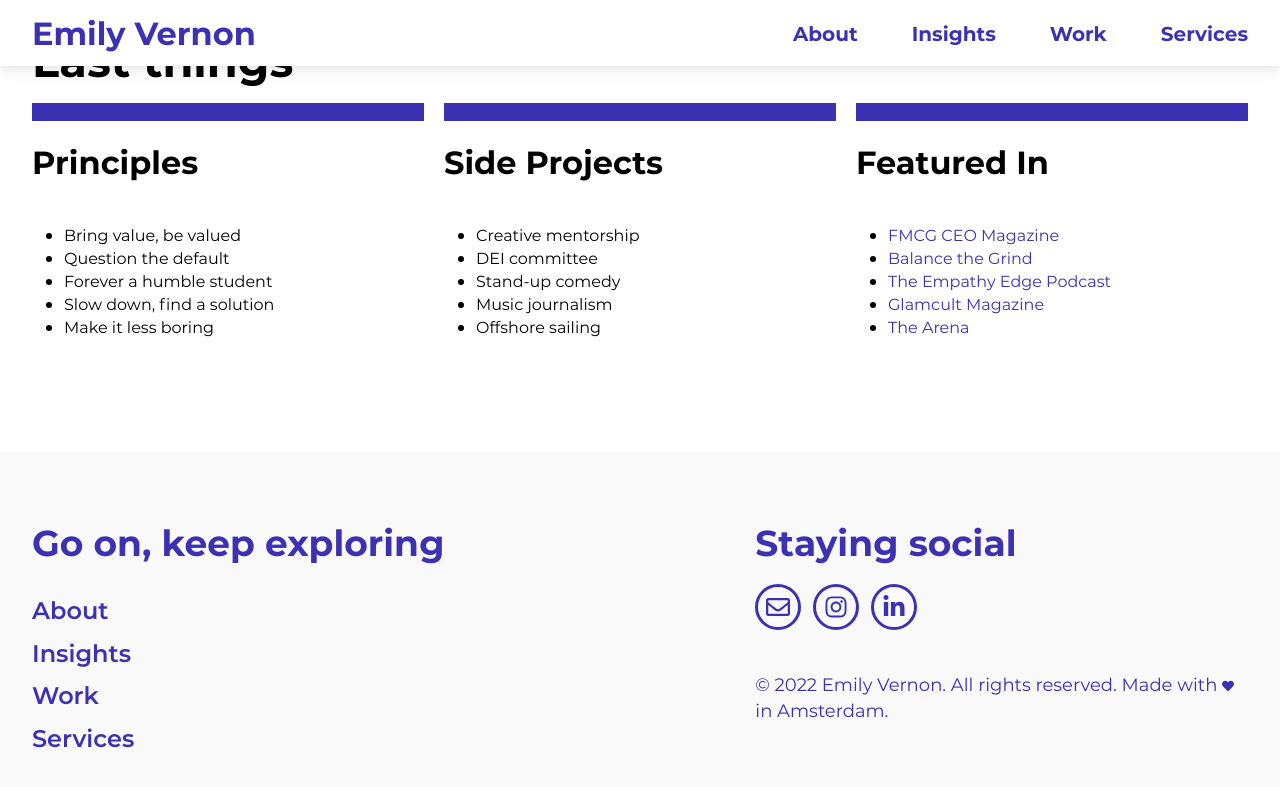
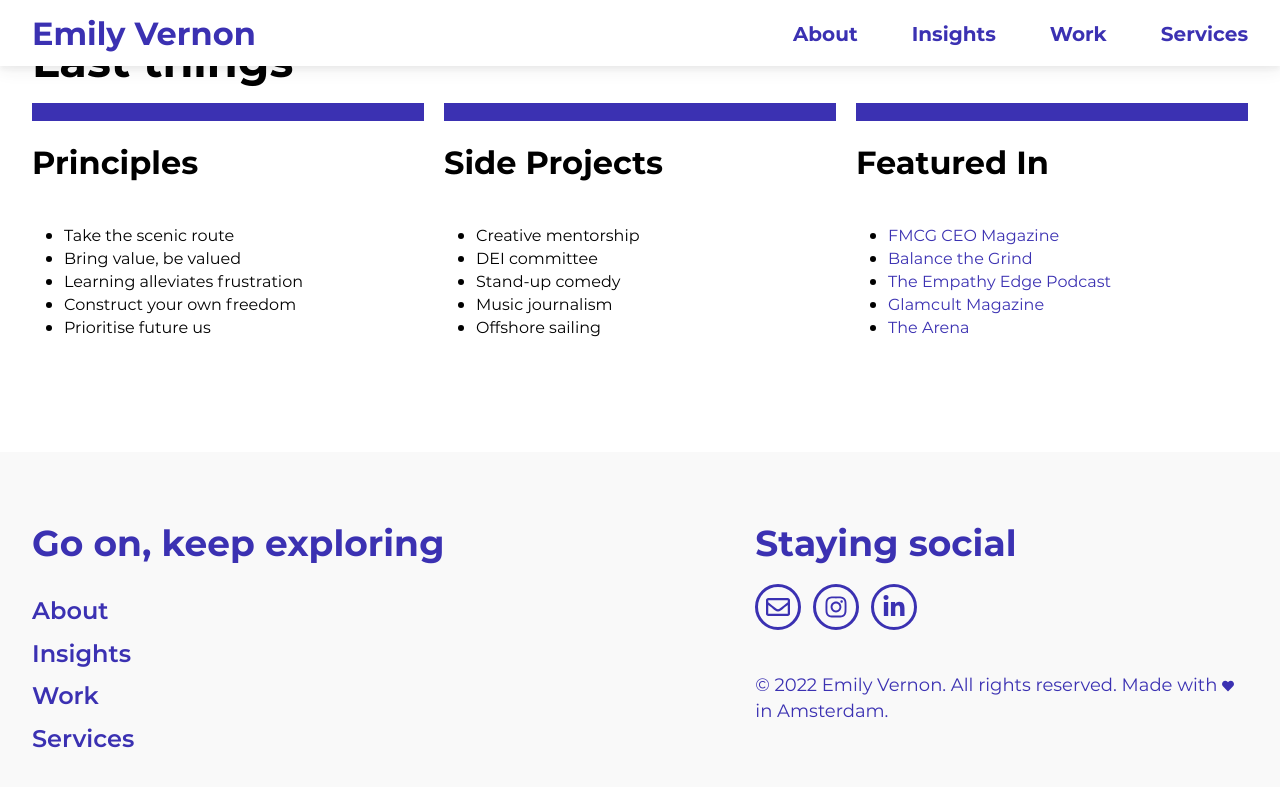
Before and after one commit to emilygv/emilyvernon.com, a Jekyll site: the page built from about.md, in a window 1280 px wide and 900 px high, scrolled down 1621 px. Shown: the top 787 px of the window. Built offline with Jekyll 4.4.1, drawn with Linux system fonts in a browser that asks for light colours.

Commit message:
Update last_things.yml

```diff
--- a/_data/last_things.yml
+++ b/_data/last_things.yml
@@ -1,10 +1,10 @@
 - title: Principles
   description: |-
+    - Take the scenic route
     - Bring value, be valued
-    - Question the default
-    - Forever a humble student
-    - Slow down, find a solution
-    - Make it less boring
+    - Learning alleviates frustration
+    - Construct your own freedom
+    - Prioritise future us
 
 - title: Side Projects
   description: |-
```
